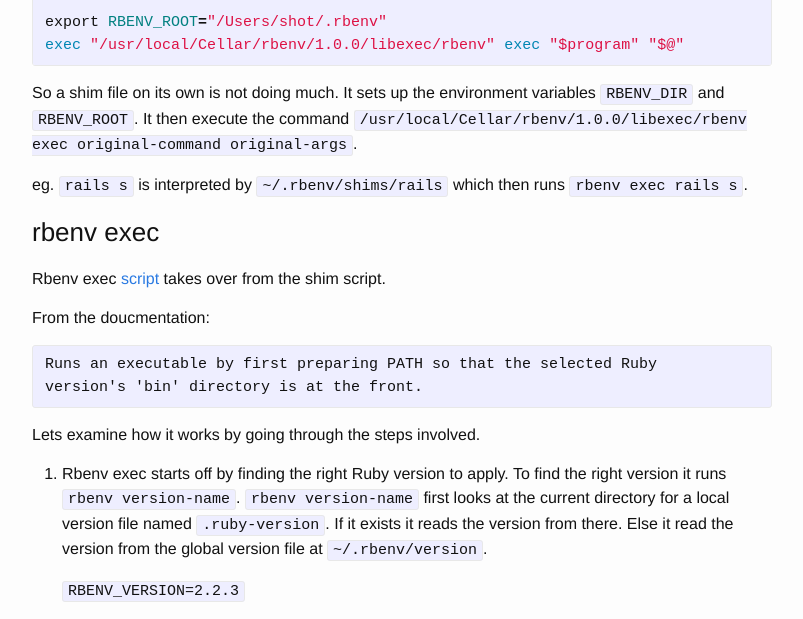
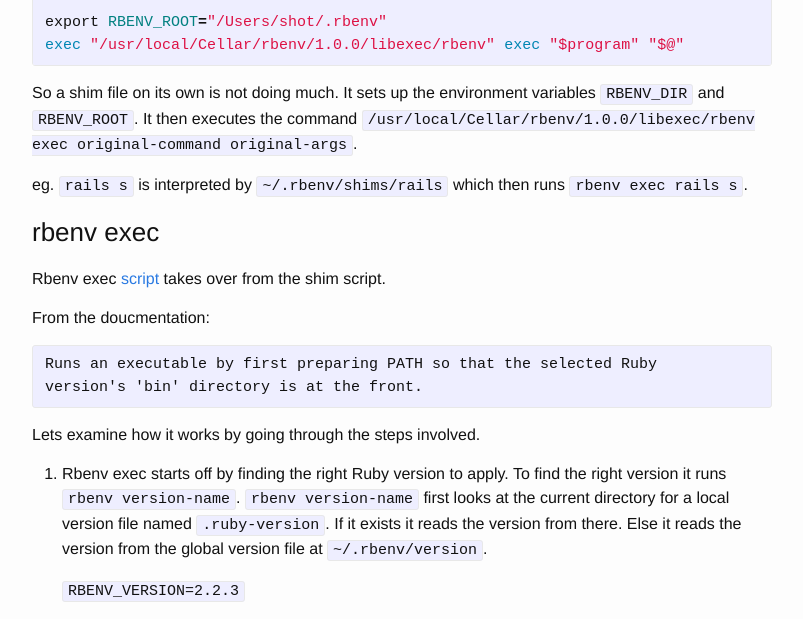
Before and after one commit to SudhagarS/sudhagars.github.io, a Jekyll site: the page built from _posts/2016-07-22-rbenv-internals.markdown, in a window 1280 px wide and 900 px high, scrolled down 1892 px. Shown: the part 150-769 px from the top of the window, without its empty margins (238-1041 px from the left). Built offline with Jekyll 4.4.1, drawn with Linux system fonts in a browser that asks for light colours.

Commit message:
Edit: grammer

```diff
--- a/_posts/2016-07-22-rbenv-internals.markdown
+++ b/_posts/2016-07-22-rbenv-internals.markdown
@@ -76,7 +76,7 @@
 exec "/usr/local/Cellar/rbenv/1.0.0/libexec/rbenv" exec "$program" "$@"
 {% endhighlight %}
 
-So a shim file on its own is not doing much. It sets up the environment variables `RBENV_DIR` and `RBENV_ROOT`. It then execute the command `/usr/local/Cellar/rbenv/1.0.0/libexec/rbenv exec original-command original-args`.
+So a shim file on its own is not doing much. It sets up the environment variables `RBENV_DIR` and `RBENV_ROOT`. It then executes the command `/usr/local/Cellar/rbenv/1.0.0/libexec/rbenv exec original-command original-args`.
 
 eg. `rails s` is interpreted by `~/.rbenv/shims/rails` which then runs `rbenv exec rails s`.
 
@@ -92,7 +92,7 @@
 
 Lets examine how it works by going through the steps involved.
 
-1. Rbenv exec starts off by finding the right Ruby version to apply. To find the right version it runs `rbenv version-name`. `rbenv version-name` first looks at the current directory for a local version file named `.ruby-version`. If it exists it reads the version from there. Else it read the version from the global version file at `~/.rbenv/version`.
+1. Rbenv exec starts off by finding the right Ruby version to apply. To find the right version it runs `rbenv version-name`. `rbenv version-name` first looks at the current directory for a local version file named `.ruby-version`. If it exists it reads the version from there. Else it reads the version from the global version file at `~/.rbenv/version`.
 
     `RBENV_VERSION=2.2.3`
 
```
